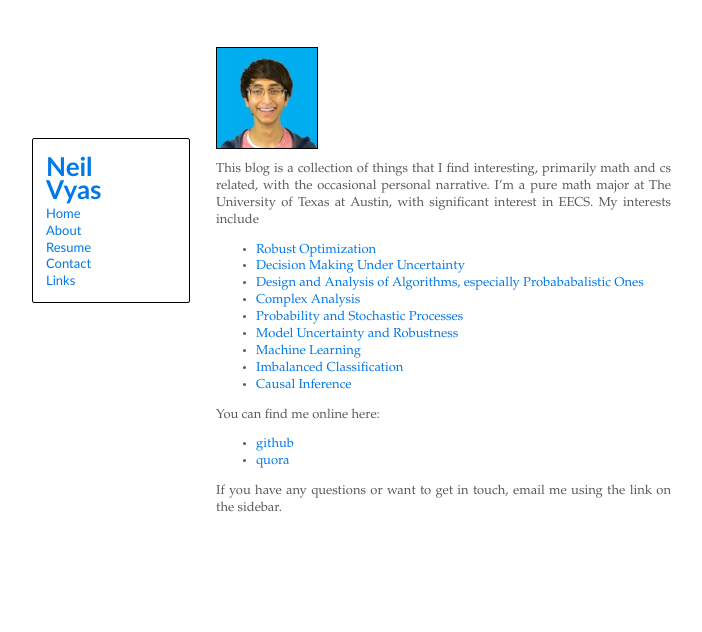
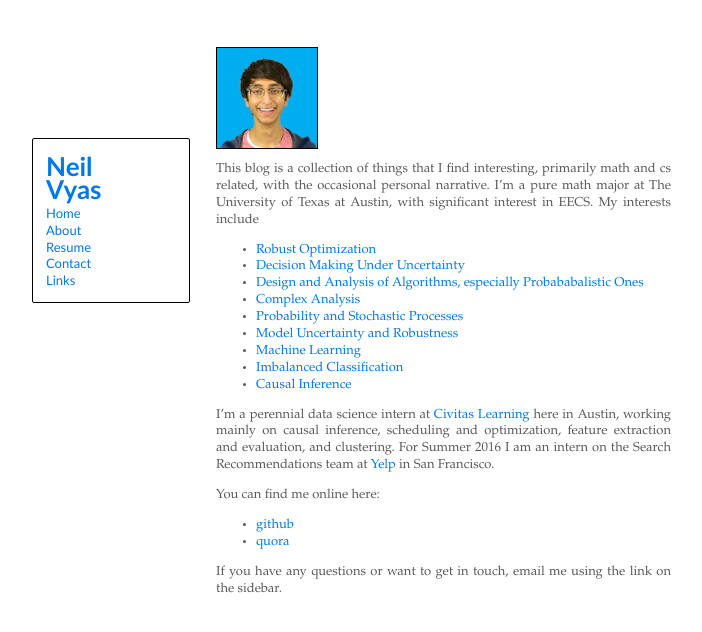
Before and after one commit to neilvyas/neilvyas.github.io, a Jekyll site: the page built from about.md, in a window 1280 px wide. Shown: the top 632 px of the page, without its empty margins (2-704 px from the left). Built offline with Jekyll 4.4.1, drawn with Linux system fonts in a browser that asks for light colours.

Commit message:
added work experience

```diff
--- a/about.md
+++ b/about.md
@@ -17,6 +17,8 @@ significant interest in EECS. My interests include
 - [Imbalanced Classification](http://www.icmc.usp.br/~mcmonard/public/laptec2002.pdf)
 - [Causal Inference](http://ftp.cs.ucla.edu/pub/stat_ser/r350.pdf)
 
+I'm a perennial data science intern at [Civitas Learning](http://www.civitaslearning.com/) here in Austin, working mainly on causal inference, scheduling and optimization, feature extraction and evaluation, and clustering. For Summer 2016 I am an intern on the Search Recommendations team at [Yelp](https://www.yelp.com) in San Francisco.
+
 You can find me online here:
 
 - [github](https://www.github.com/neilvyas)
```
